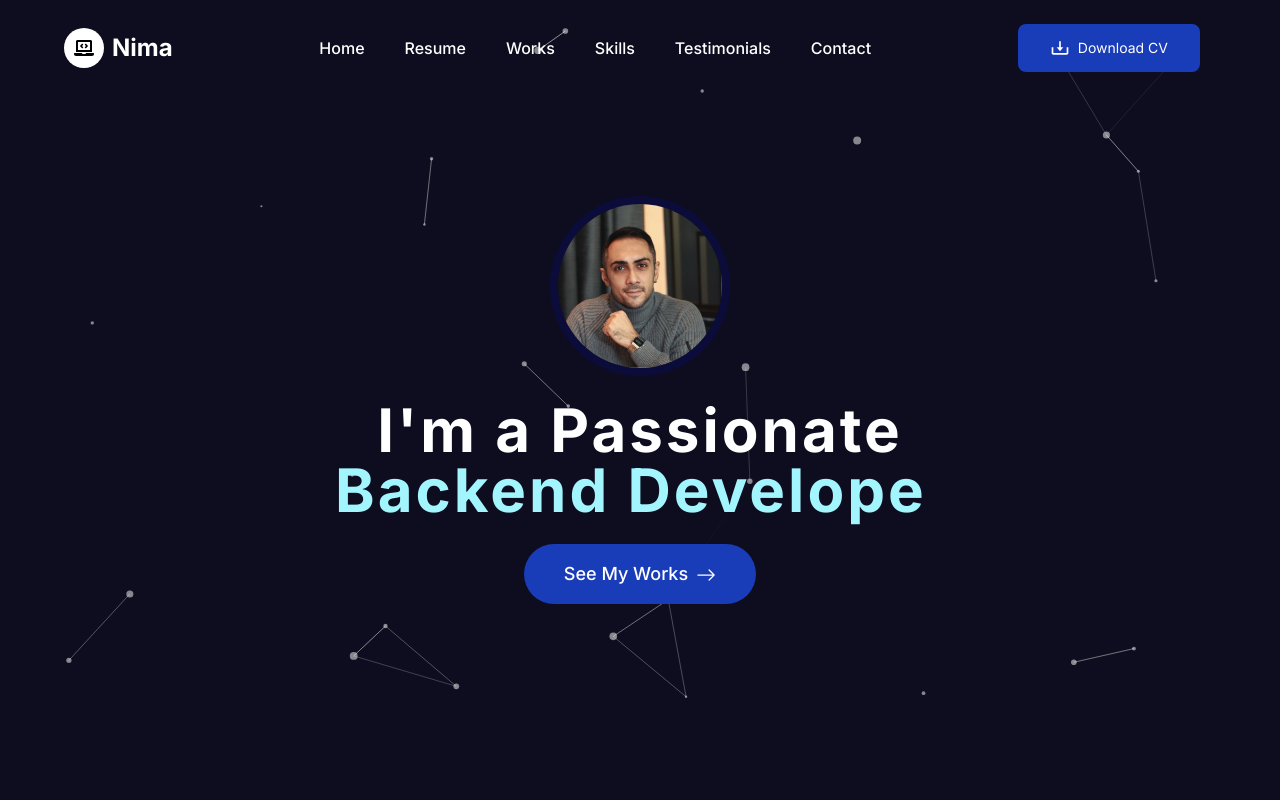
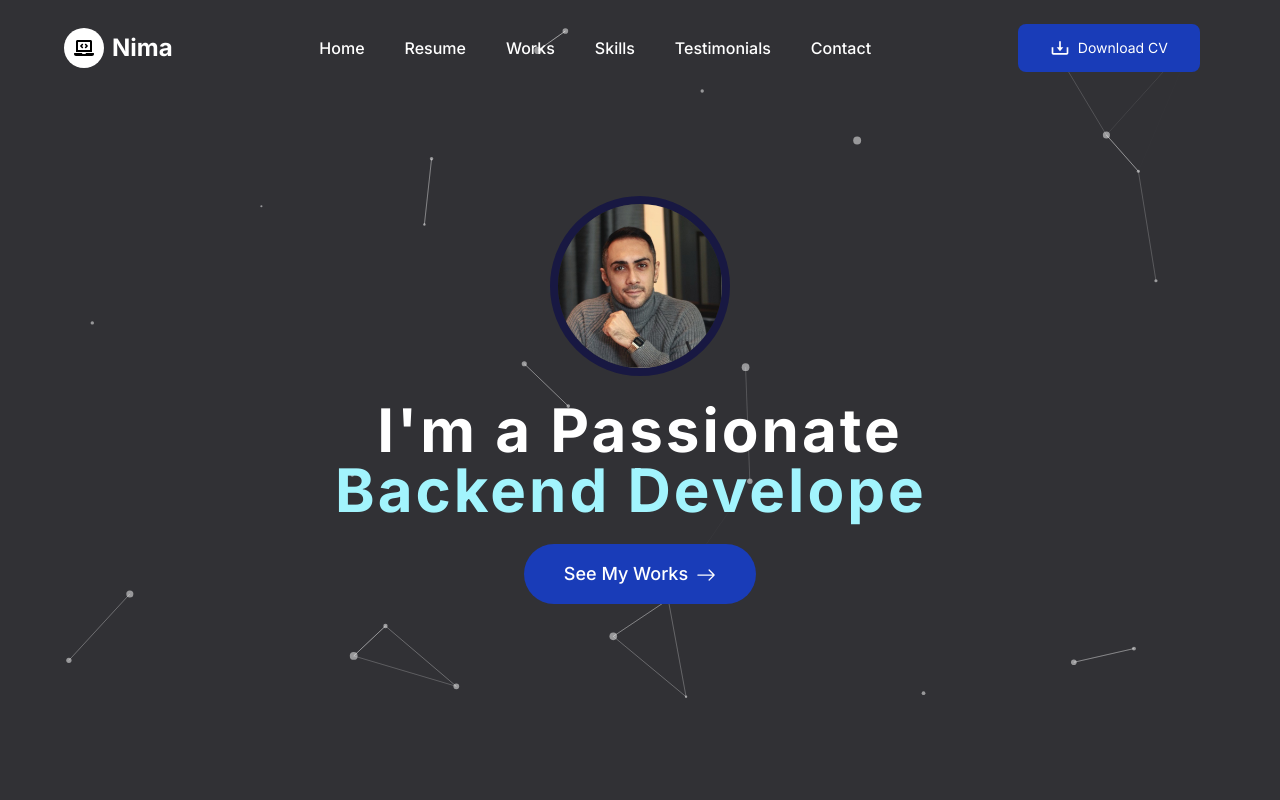
Before and after one commit to Nimasaghi-dev/Portfolio, a Next.js app: page / in a window 1280 px wide. Shown: the top 800 px of the page. Built offline with nearby package versions, Linux system fonts and the light colour scheme.

Commit message:
change the bg color

```diff
--- a/app/layout.tsx
+++ b/app/layout.tsx
@@ -21,7 +21,7 @@ export default function RootLayout({
   return (
     <html lang="en">
       <body
-        className={`${font.className} antialiased bg-[#0d0d1f]`}
+        className={`${font.className} antialiased bg-[#313135]`}
       >
         <ResponsiveNav/>
         {children}
```
